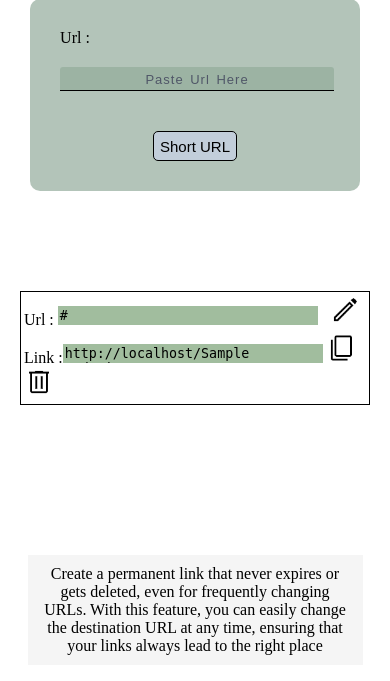
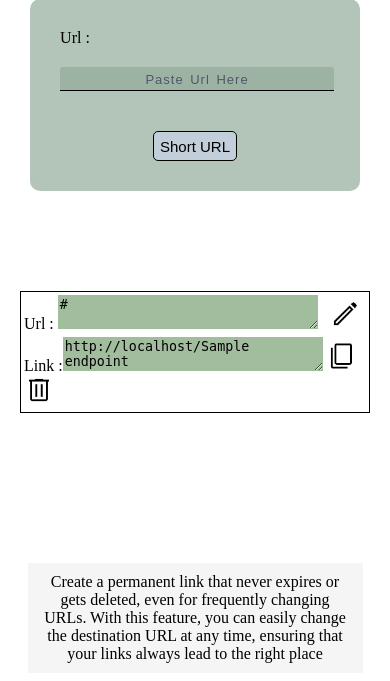
Before and after one commit to ubaidpatel595/595UrlShortner, a Flask app: page / in a window 390 px wide. Shown: the part 172-853 px from the top of the page. Before the commit the page ends 827 px from the top, so only its background shows below. Run offline with Flask 2, Linux system fonts and the light colour scheme; the visitor is signed in with stand-in values (Sample User, id 1); a database or web service that is not in the repository returns one stand-in record (values such as "Sample title").

Commit message:
Textare Resizing

```diff
--- a/static/index.css
+++ b/static/index.css
@@ -110,6 +110,14 @@ body{
     margin-left: 20px;
     margin-right: 20px;
 }
+textarea{
+    background-color: #a1bd9e;
+    outline: none;
+    border: none;
+    resize: vertical;
+    color: black;
+    height: auto;
+}
 @media only screen and (max-width: 500px) {
     #savedLinks{
         display: none;
@@ -130,6 +138,12 @@ body{
     .inputText{
         width: 100%;
     }
+    textarea {
+        box-sizing: border-box;
+        height: auto !important;
+        overflow: auto;
+      }
+
     ::placeholder {
         color: #505768;
         font-size: 13px;
@@ -154,13 +168,6 @@ body{
 #shortUrl td,#changePass td{
     vertical-align: bottom;
 }
-textarea{
-    background-color: #a1bd9e;
-    outline: none;
-    border: none;
-    resize: none;
-    color: black;
-}
 button{
     height: 25px;
     border: none;
--- a/templates/index.html
+++ b/templates/index.html
@@ -54,11 +54,11 @@
         {% for url in prevurls  %}
         <table>
             <tr>
-                <td>Url : <textarea disabled rows='1'cols='30' id="{{url['url']}}">{{url['url']}}</textarea> &nbsp; <img src="static/edit.png" class = "imgBtn" title="Edit Url" alt="Edit Url" height="30px" onclick="window.location.href='/editLink/{{url['endpoint']}}'"/></td>
+                <td>Url : <textarea disabled rows='2'cols='30' id="{{url['url']}}">{{url['url']}}</textarea> &nbsp; <img src="static/edit.png" class = "imgBtn" title="Edit Url" alt="Edit Url" height="30px" onclick="window.location.href='/editLink/{{url['endpoint']}}'"/></td>
             </tr>
             <tr>
                 <td>
-                    Link :<textarea disabled rows='1'cols='30' id="{{url['endpoint']}}">{{request.host_url+url['endpoint']}}</textarea>
+                    Link :<textarea disabled rows='2'cols='30' id="{{url['endpoint']}}">{{request.host_url+url['endpoint']}}</textarea>
             <img src="static/copy.png" class = "imgBtn"  title="Copy Url" alt="Copy Url" height="30px" onclick="copyLink('{{url['endpoint']}}')"/>
             <img src="static/delete.png" class = "imgBtn" title="delete link" alt="Delete Link" height="30px" onclick="deleteLink('{{url['endpoint']}}')"/>
                 </td>
```
